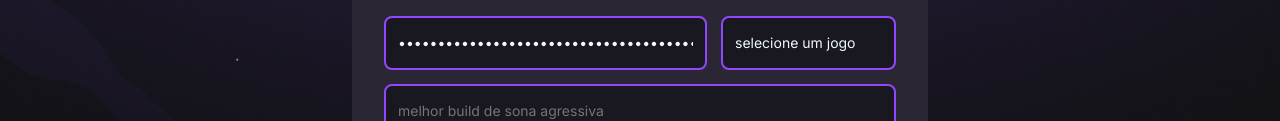
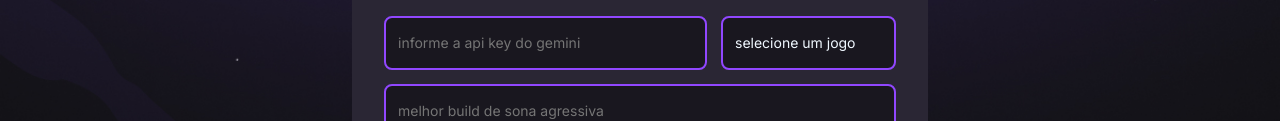
Before and after one commit to wallacepepe/facilitador-de-builds, a plain HTML site: page index.html in a window 1280 px wide. Shown: the part 337-458 px from the top of the page. Drawn offline with Linux system fonts and the light colour scheme.

Commit message:
Update index.html

```diff
--- a/index.html
+++ b/index.html
@@ -24,7 +24,7 @@
      <p>Bora jogar, ler, lanchar, bora viver</p>
 
      <form id="form">
-        <input id="apikey" value="AIzaSyBfut_bU2gynHTXkUHbY-zPX6_MEU4ugQE" type="password" placeholder="informe a api key do gemini">
+        <input id="apikey" value="" type="password" placeholder="informe a api key do gemini">
         <select id="gameselect">
             <option value="">selecione um jogo</option>
             <option value="lol">LEAGUE OF LEGENDS</option>
```
